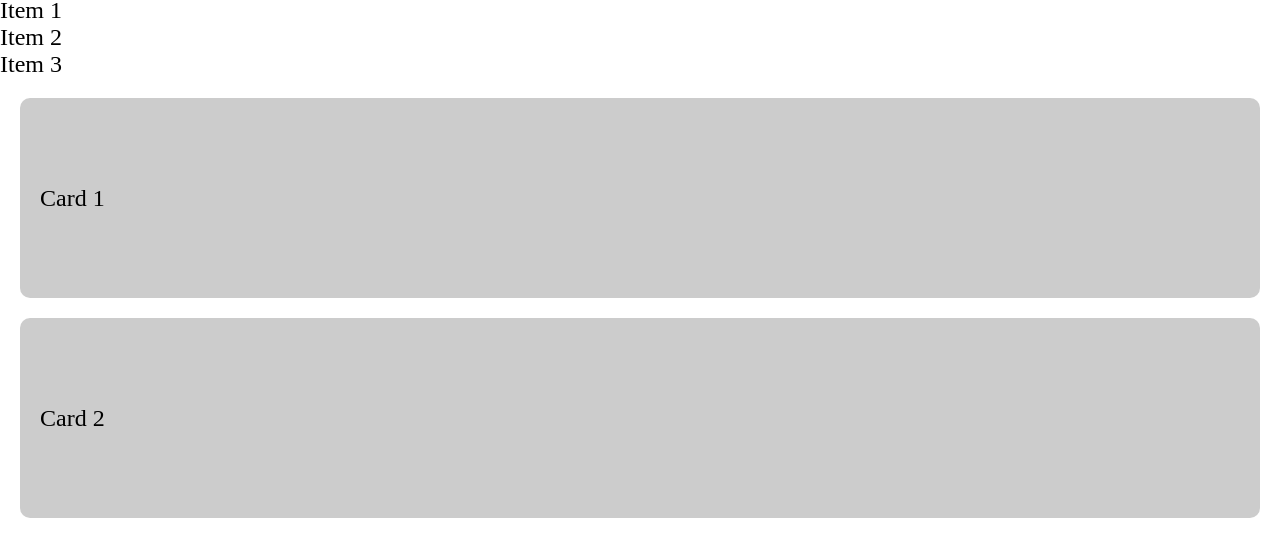
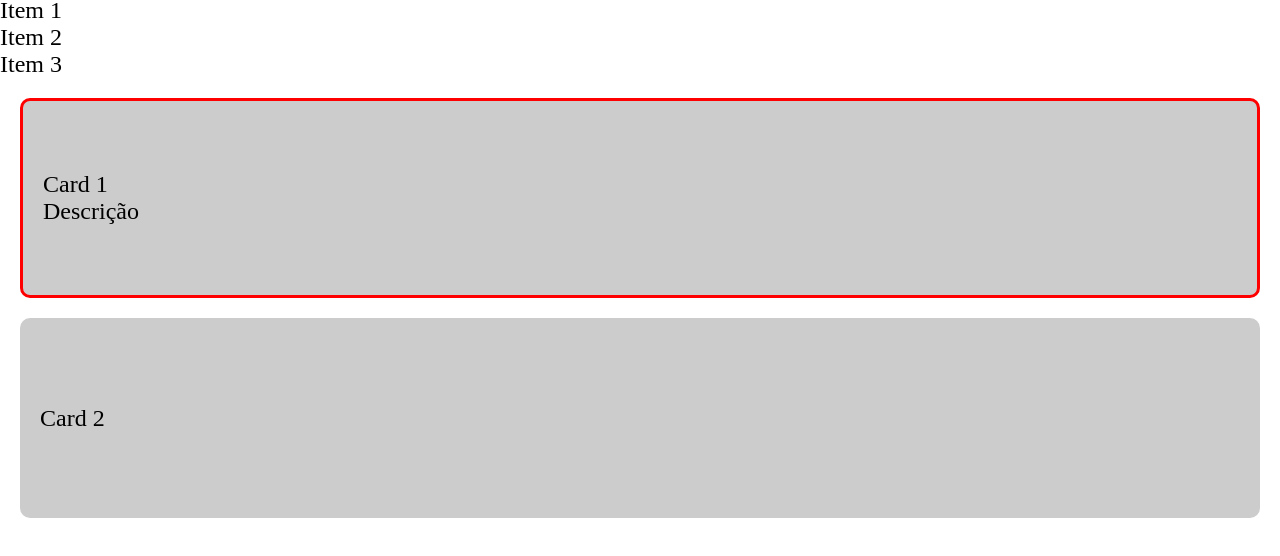
Before and after one commit to winkermann/bds-revisao-js, a plain HTML site: page revisao-js/DOM-selecao-elementos/index.html in a window 1280 px wide. Shown: the part 58-614 px from the top of the page. Drawn offline with Linux system fonts and the light colour scheme.

Commit message:
dom selector script more examples

```diff
--- a/revisao-js/DOM-selecao-elementos/script.js
+++ b/revisao-js/DOM-selecao-elementos/script.js
@@ -1,16 +1,49 @@
 const item1 = document.querySelector("li")
 const items = document.querySelectorAll("li")
-const card = document.querySelector(".card")
+const card1 = document.querySelector(".card")
 
+console.log(item1)
+console.log(items)
+console.log(card1)
+console.log("");
 
-//em desuso
+console.log("- imprimir conteudo do elemento html:")
+console.log(item1.innerHTML);
+console.log("- imprimir o elemento html:")
+console.log(item1.outerHTML);
+console.log("");
+
+//criando um elemento p (parágrafo)
+const paragraph = document.createElement("p");
+//insere no elemento p o texto "descrição"
+paragraph.innerHTML= "Descrição";
+//insere o elemento p, um filho, dentro da div
+card1.appendChild(paragraph);
+
+//mudar/acrescentar um estilo, classe css, através de seletores
+card1.classList.add("super-border")
+
+//OBS: Nodelist/HTMLcollection não são arrays, são considerados "array like". Para utlizar métodos de array como o map, por exemplo, é nescessário fazer o cast
+
+//Converter para array
+
+console.log("Metodo map convertendo um nodelist para array")
+Array.from(items).map(item => {
+    console.log(item)
+})
+console.log("");
+
+/*
+Também é possível converser um nodelist utilizando spread (...)
+[...items].map(item => {
+    console.log(item)
+})
+*/
+
+//- - - - - EM DESUSO - - - - -
 const item2 = document.getElementById("item2");
 const cards = document.getElementsByClassName("card")
 const cards2 = document.getElementsByTagName("div")
-
-console.log(item1)
-console.log(items)
-console.log(card)
 
 console.log("- - - - - EM DESUSO - - - - -")
 console.log(item2)
--- a/revisao-js/DOM-selecao-elementos/style.css
+++ b/revisao-js/DOM-selecao-elementos/style.css
@@ -18,3 +18,7 @@ body {
     flex-direction: column;
     justify-content: center;
 }
+
+.super-border {
+    border: 3px solid red;
+}
```
